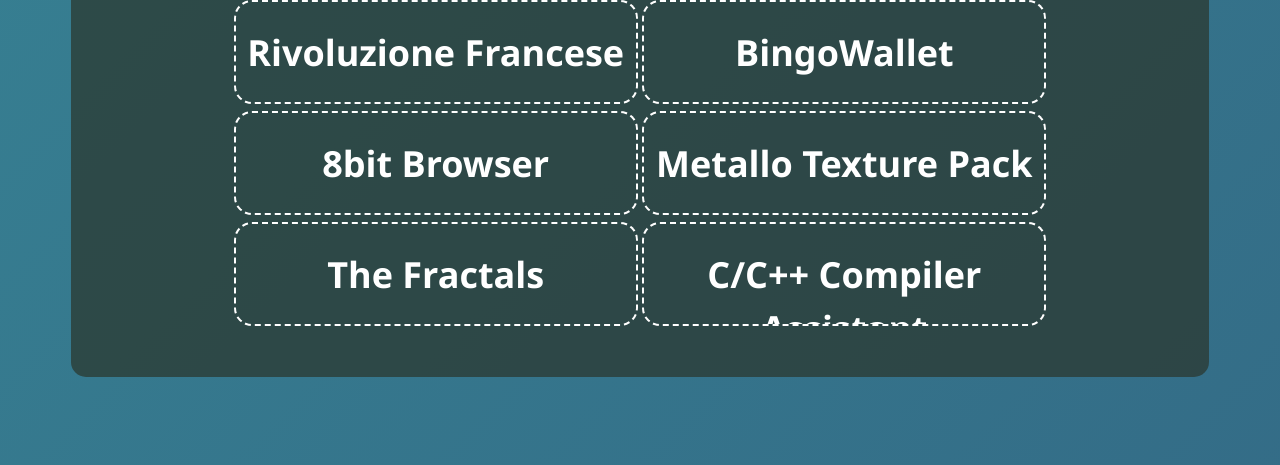
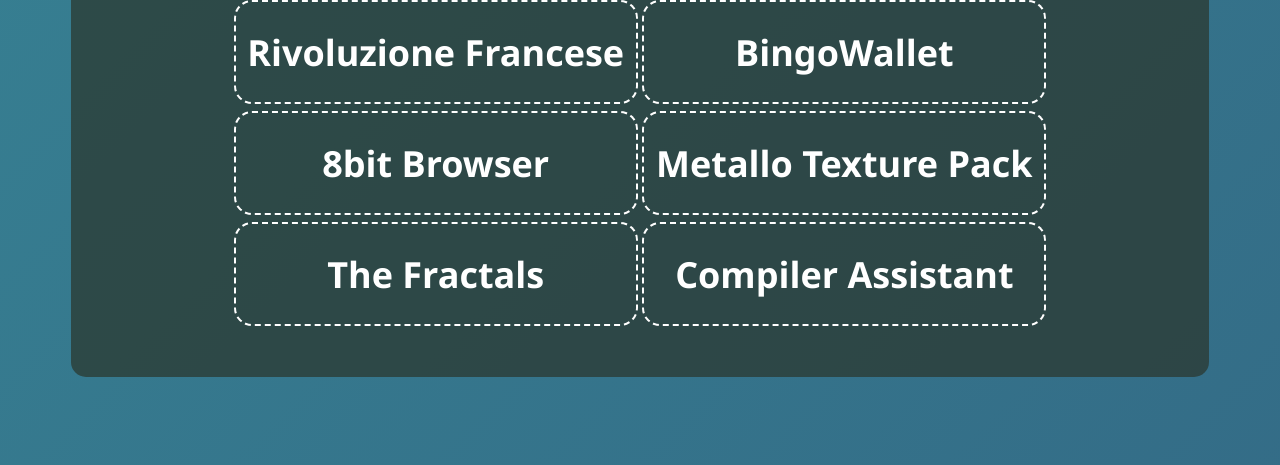
Before and after one commit to Gab8bit/Site-Gab8bit, a plain HTML site: page index.html in a window 1280 px wide. Shown: the part 4564-5029 px from the top of the page. Drawn offline with Linux system fonts and the light colour scheme.

Commit message:
Update index.html

```diff
--- a/index.html
+++ b/index.html
@@ -204,7 +204,7 @@
                 <a class="linkproj" href="https://gab8bit.github.io/I-Frattali/">Visit</a>
             </span>
             <span class="nome">
-                <h1>C/C++ Compiler Assistant</h1>
+                <h1>Compiler Assistant</h1>
                 <h4 class="descrizione">An assistant for compile C and C++ files.<br>Source code on GitHub.</h4>
                 <a class="linkproj" href="https://github.com/Gab8bit/C-assisted-compiler/tree/main">Visit</a>
             </span>
```
